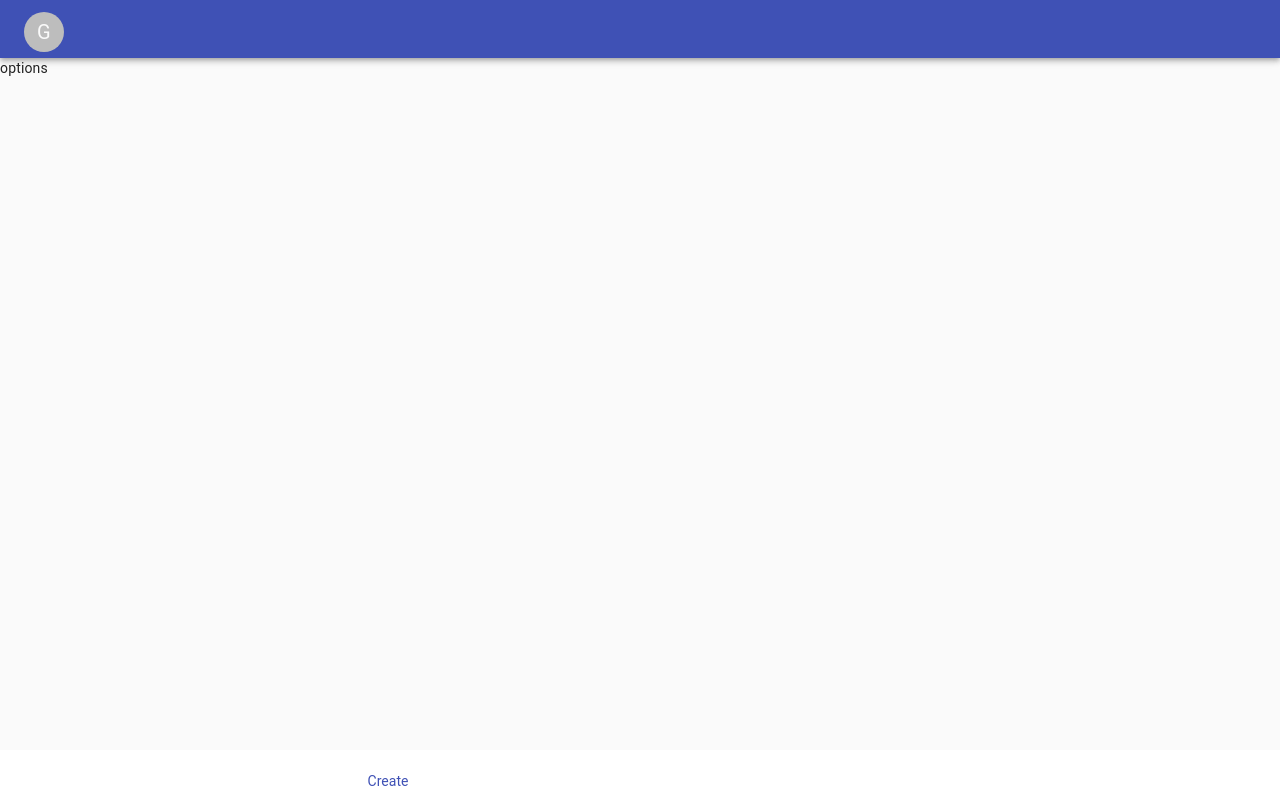
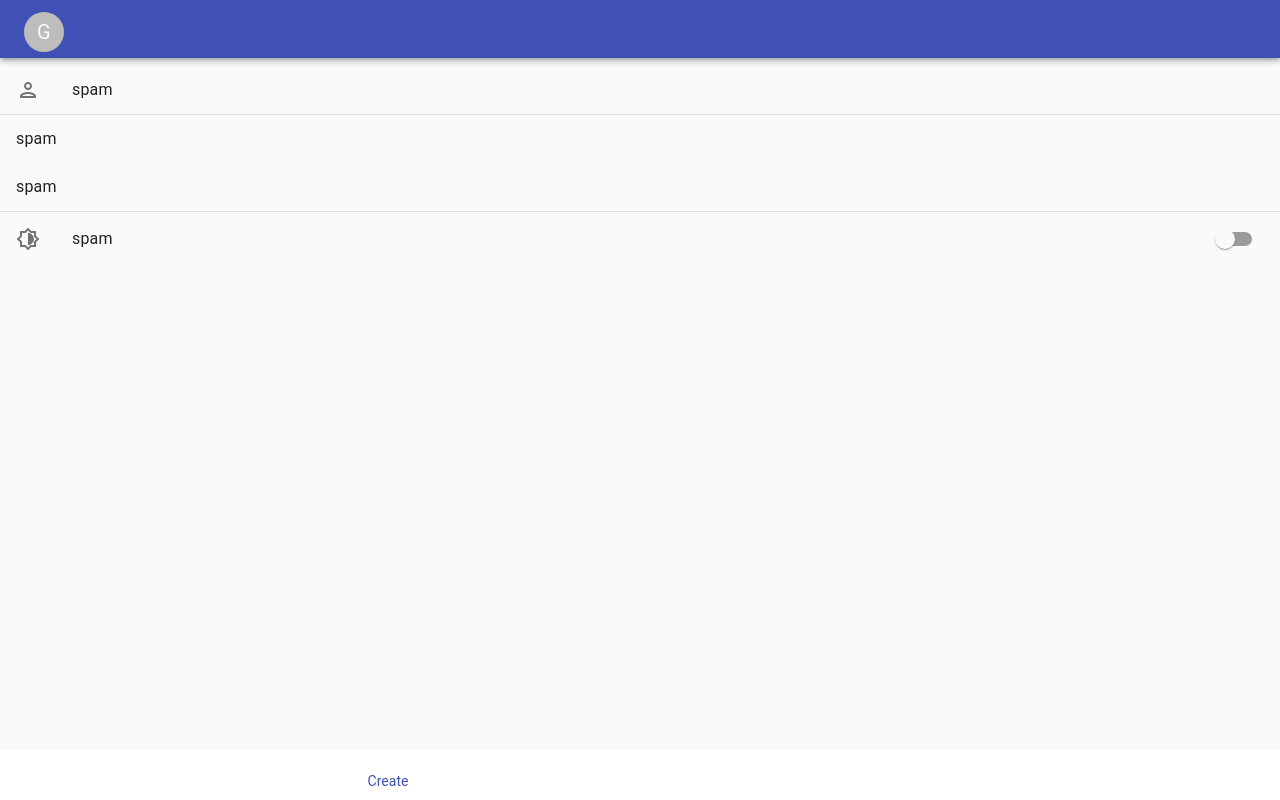
Before and after one commit to NishantJS/Moments, a React (Create React App) app: page /options in a window 1280 px wide. Built offline with nearby package versions, Linux system fonts and the light colour scheme; some icons are missing.

Commit message:
Implementing Listview

```diff
--- a/package.json
+++ b/package.json
@@ -8,6 +8,7 @@
     "@testing-library/jest-dom": "^5.11.4",
     "@testing-library/react": "^11.1.0",
     "@testing-library/user-event": "^12.1.10",
+    "firebase": "^8.3.2",
     "react": "^17.0.1",
     "react-calendar": "^3.3.1",
     "react-dom": "^17.0.1",
--- a/src/view/components/BottomNav.jsx
+++ b/src/view/components/BottomNav.jsx
@@ -11,7 +11,6 @@ const BottomNav = () => {
 
   const [selected,setSelected] = useState(0);
   function setLocation(currentIndex) {
-    // setSelected(currentIndex)
     switch (currentIndex) {
       case 0:
         history.push("/create");
--- a/src/view/pages/Options.jsx
+++ b/src/view/pages/Options.jsx
@@ -1,9 +1,38 @@
-const Options = (props) => {
+import List from "@material-ui/core/List";
+import ListItem from "@material-ui/core/ListItem";
+import ListItemText from "@material-ui/core/ListItemText";
+import ListItemIcon from "@material-ui/core/ListItemIcon";
+import Profile from '@material-ui/icons/PersonOutlined';
+import Theme from "@material-ui/icons/BrightnessMediumOutlined";
+import Switch from '@material-ui/core/Switch';
+import Divider from "@material-ui/core/Divider";
+
+const Options = () => {
   return (
-    <div>
-      options
-    </div>
-  )
+    <List>
+      <ListItem button>
+        <ListItemIcon>
+          <Profile />
+        </ListItemIcon>
+        <ListItemText primary="spam"></ListItemText>
+      </ListItem>
+      <Divider />
+      <ListItem>
+        <ListItemText primary="spam"></ListItemText>
+      </ListItem>
+      <ListItem>
+        <ListItemText primary="spam"></ListItemText>
+      </ListItem>
+      <Divider />
+      <ListItem button>
+        <ListItemIcon>
+          <Theme />
+        </ListItemIcon>
+        <ListItemText primary="spam"></ListItemText>
+        <Switch value="checkedA" inputProps={{ "aria-label": "Switch A" }} />
+      </ListItem>
+    </List>
+  );
 }
 
 export default Options
```
Also changed, not shown: src/firebase.js (added, +15 -0 lines), 1 other file (tests, documents, lock files or other folders).
